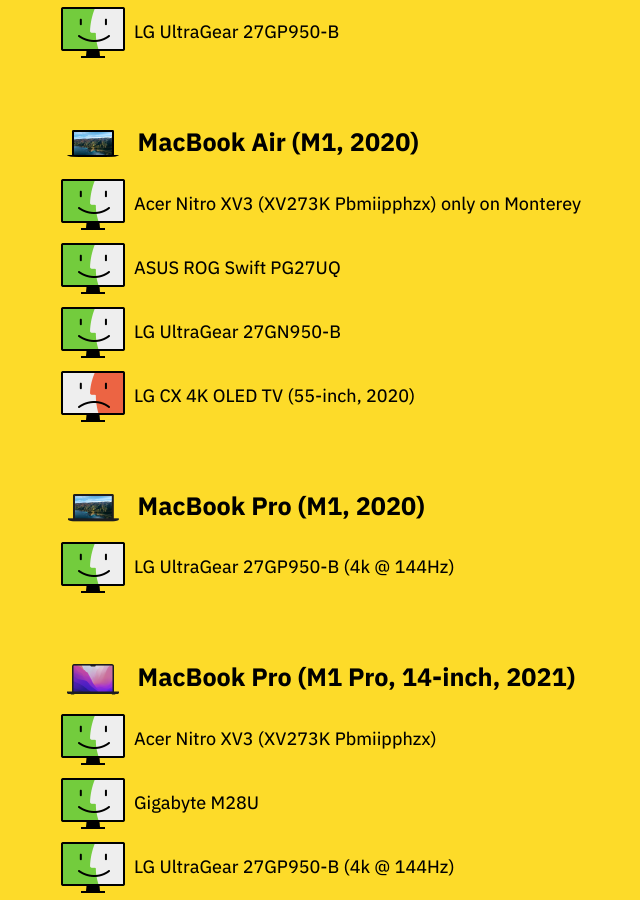
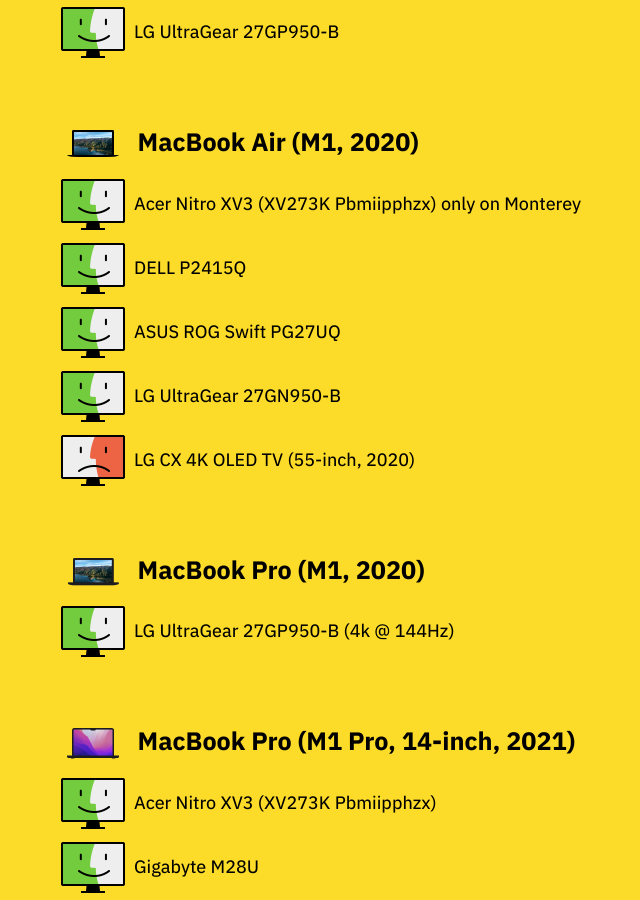
Before and after one commit to tonsky/tonsky.github.io, a Jekyll site: the page built from _posts/2021-02-24-monitors-mac.md, in a window 1280 px wide and 900 px high, scrolled down 3838 px. Shown: the whole window, without its empty margins (308-948 px from the left). Built offline with Jekyll 4.4.1, drawn with Linux system fonts in a browser that asks for light colours.

Commit message:
feat: mark DELL P2415Q as compatible with Macbook Air M1 2020

```diff
--- a/_posts/2021-02-24-monitors-mac.md
+++ b/_posts/2021-02-24-monitors-mac.md
@@ -109,6 +109,8 @@
 
 <div class="row"><img src="works.png" height=64> <span>Acer Nitro XV3 (XV273K Pbmiipphzx) only on Monterey</span></div>
 
+<div class="row"><img src="works.png" height=64> <span>DELL P2415Q</span></div>
+
 <div class="row"><img src="works.png" height=64> <span>ASUS ROG Swift PG27UQ</span></div>
 
 <div class="row"><img src="works.png" height=64> <span>LG UltraGear 27GN950-B</span></div>
```
